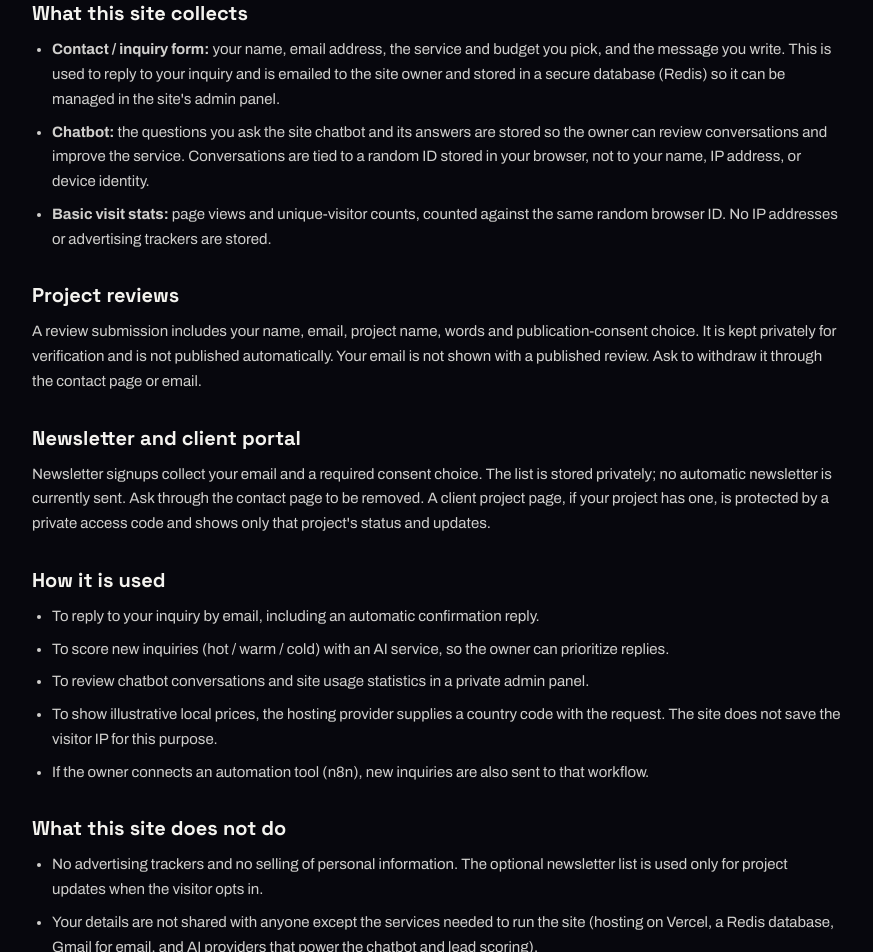
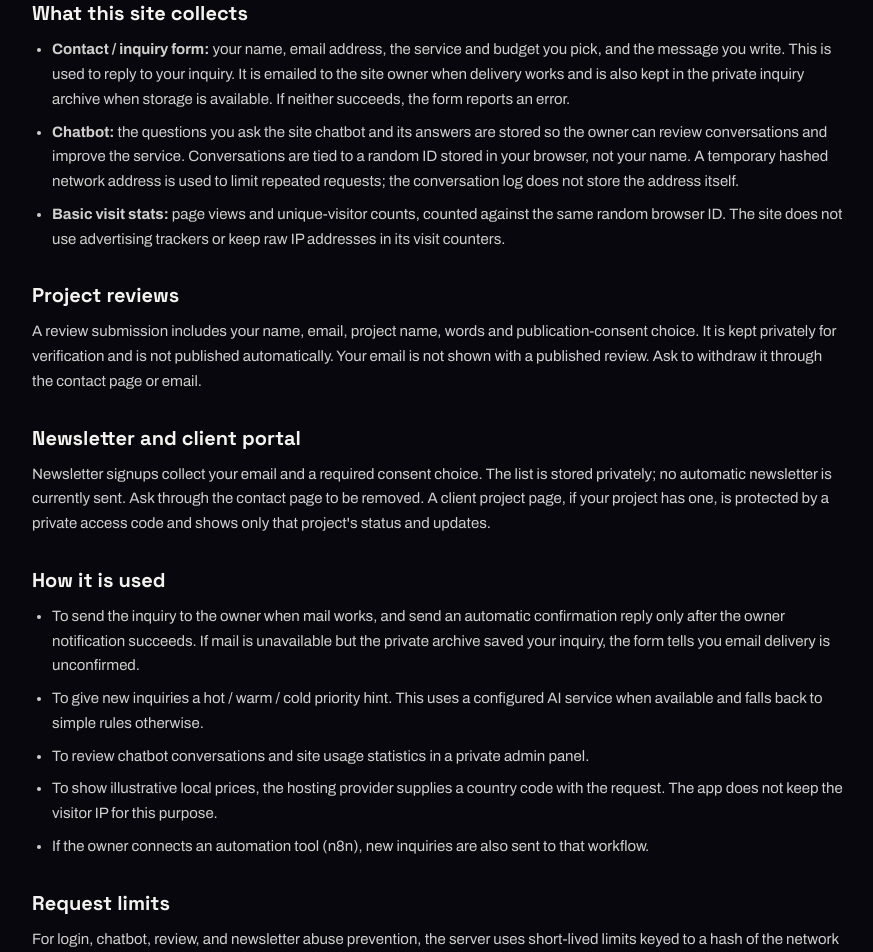
Before and after one commit to a83017083-lab/portfolio, a Next.js app: page /privacy in a window 1280 px wide. Shown: the part 280-1232 px from the top of the page, without its empty margins (202-1075 px from the left). Built offline with nearby package versions, Linux system fonts and the light colour scheme.

Commit message:
Align privacy page with actual form and request handling

```diff
--- a/app/privacy/page.tsx
+++ b/app/privacy/page.tsx
@@ -22,17 +22,15 @@ export default function Privacy() {
         <ul>
           <li>
             <strong>Contact / inquiry form:</strong> your name, email address, the service and budget you pick,
-            and the message you write. This is used to reply to your inquiry and is emailed to the site owner
-            and stored in a secure database (Redis) so it can be managed in the site's admin panel.
+            and the message you write. This is used to reply to your inquiry. It is emailed to the site owner when delivery works and is also kept in the private inquiry archive when storage is available. If neither succeeds, the form reports an error.
           </li>
           <li>
             <strong>Chatbot:</strong> the questions you ask the site chatbot and its answers are stored so the
-            owner can review conversations and improve the service. Conversations are tied to a random ID
-            stored in your browser, not to your name, IP address, or device identity.
+            owner can review conversations and improve the service. Conversations are tied to a random ID stored in your browser, not your name. A temporary hashed network address is used to limit repeated requests; the conversation log does not store the address itself.
           </li>
           <li>
             <strong>Basic visit stats:</strong> page views and unique-visitor counts, counted against the same
-            random browser ID. No IP addresses or advertising trackers are stored.
+            random browser ID. The site does not use advertising trackers or keep raw IP addresses in its visit counters.
           </li>
         </ul>
 
@@ -43,19 +41,22 @@ export default function Privacy() {
         <p>Newsletter signups collect your email and a required consent choice. The list is stored privately; no automatic newsletter is currently sent. Ask through the contact page to be removed. A client project page, if your project has one, is protected by a private access code and shows only that project&apos;s status and updates.</p>
         <h2>How it is used</h2>
         <ul>
-          <li>To reply to your inquiry by email, including an automatic confirmation reply.</li>
-          <li>To score new inquiries (hot / warm / cold) with an AI service, so the owner can prioritize replies.</li>
+          <li>To send the inquiry to the owner when mail works, and send an automatic confirmation reply only after the owner notification succeeds. If mail is unavailable but the private archive saved your inquiry, the form tells you email delivery is unconfirmed.</li>
+          <li>To give new inquiries a hot / warm / cold priority hint. This uses a configured AI service when available and falls back to simple rules otherwise.</li>
           <li>To review chatbot conversations and site usage statistics in a private admin panel.</li>
-          <li>To show illustrative local prices, the hosting provider supplies a country code with the request. The site does not save the visitor IP for this purpose.</li>
+          <li>To show illustrative local prices, the hosting provider supplies a country code with the request. The app does not keep the visitor IP for this purpose.</li>
           <li>If the owner connects an automation tool (n8n), new inquiries are also sent to that workflow.</li>
         </ul>
+
+        <h2>Request limits</h2>
+        <p>For login, chatbot, review, and newsletter abuse prevention, the server uses short-lived limits keyed to a hash of the network address. The hash, not the raw address, is held in the storage system until the limit expires.</p>
 
         <h2>What this site does not do</h2>
         <ul>
           <li>No advertising trackers and no selling of personal information. The optional newsletter list is used only for project updates when the visitor opts in.</li>
           <li>Your details are not shared with anyone except the services needed to run the site
-            (hosting on Vercel, a Redis database, Gmail for email, and AI providers that power the chatbot
-            and lead scoring).</li>
+            (hosting on Vercel, a Redis database, an email provider or FormSubmit for inquiry delivery,
+            AI providers when configured for chat and lead scoring, and an n8n workflow if the owner connects one).</li>
         </ul>
 
         <h2>Your choices</h2>
```
